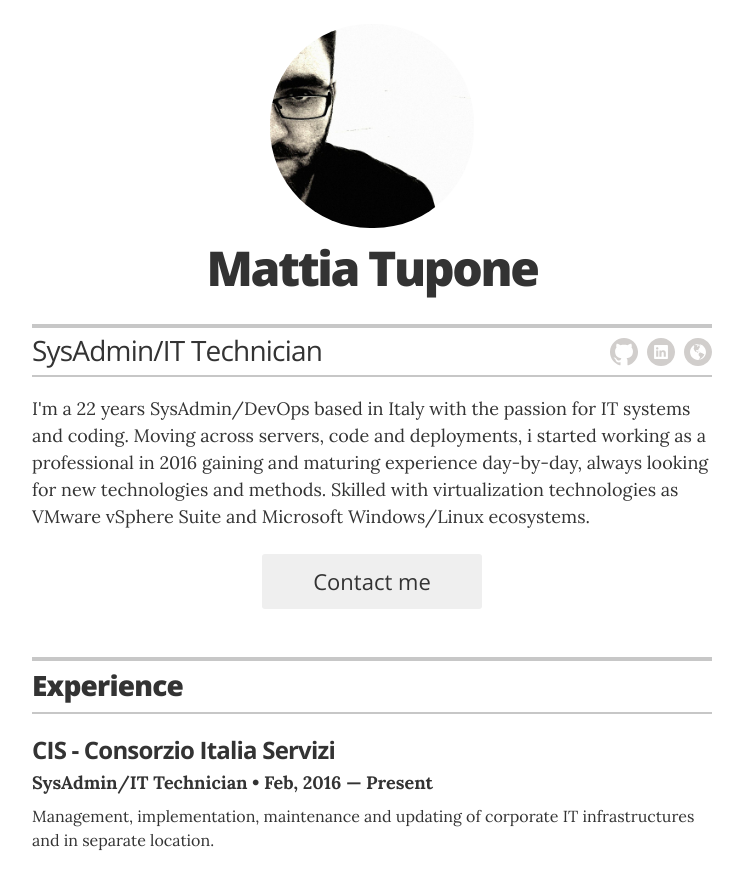
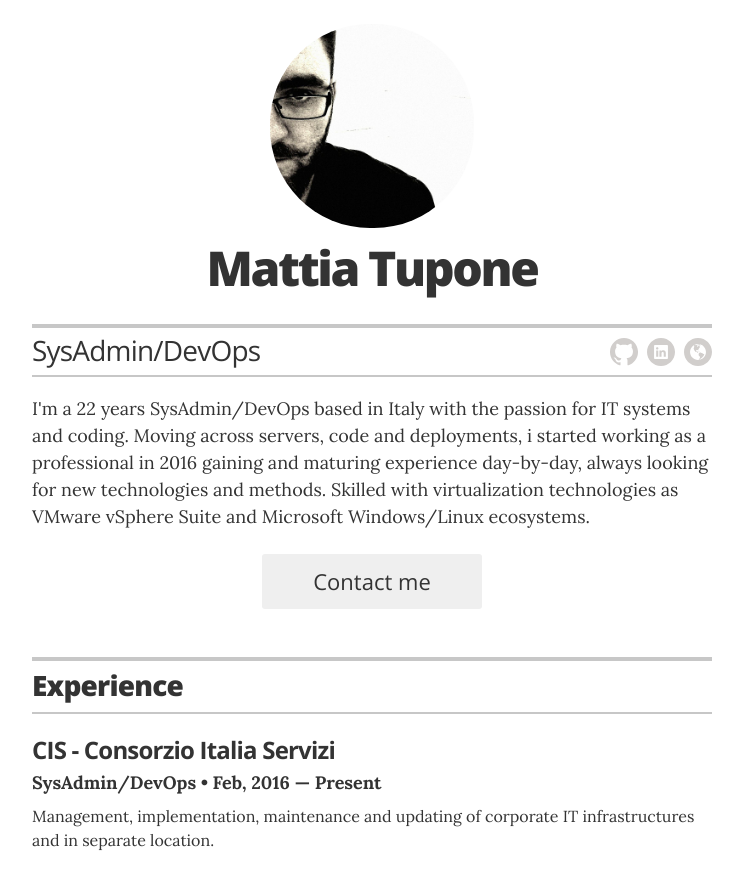
Before and after one commit to jglovier/resume-template, a Jekyll site: the page built from index.html, in a window 1280 px wide and 900 px high. Shown: the top 890 px of the window, without its empty margins (268-1011 px from the left). Built offline with Jekyll 4.4.1, drawn with Linux system fonts in a browser that asks for light colours.

Commit message:
Updated data

```diff
--- a/_config.yml
+++ b/_config.yml
@@ -11,7 +11,7 @@ sass:
 # Resume settings
 resume_avatar:                  "true"
 resume_name:                    "Mattia Tupone"
-resume_title:                   "SysAdmin/IT Technician"
+resume_title:                   "SysAdmin/DevOps"
 resume_contact_email:
   "tupone.mattia@gmail.com"
 resume_header_contact_info: "Lanciano (CH), Italy | tupone.mattia@gmail.com"
--- a/_data/experience.yml
+++ b/_data/experience.yml
@@ -1,6 +1,6 @@
 # Jobs
-# SysAdmin/IT Technician
+# SysAdmin/DevOps
 - company: CIS - Consorzio Italia Servizi
-  position: SysAdmin/IT Technician
+  position: SysAdmin/DevOps
   duration: Feb, 2016 &mdash; Present
   summary: Management, implementation, maintenance and updating of corporate IT infrastructures and in separate location.
```
